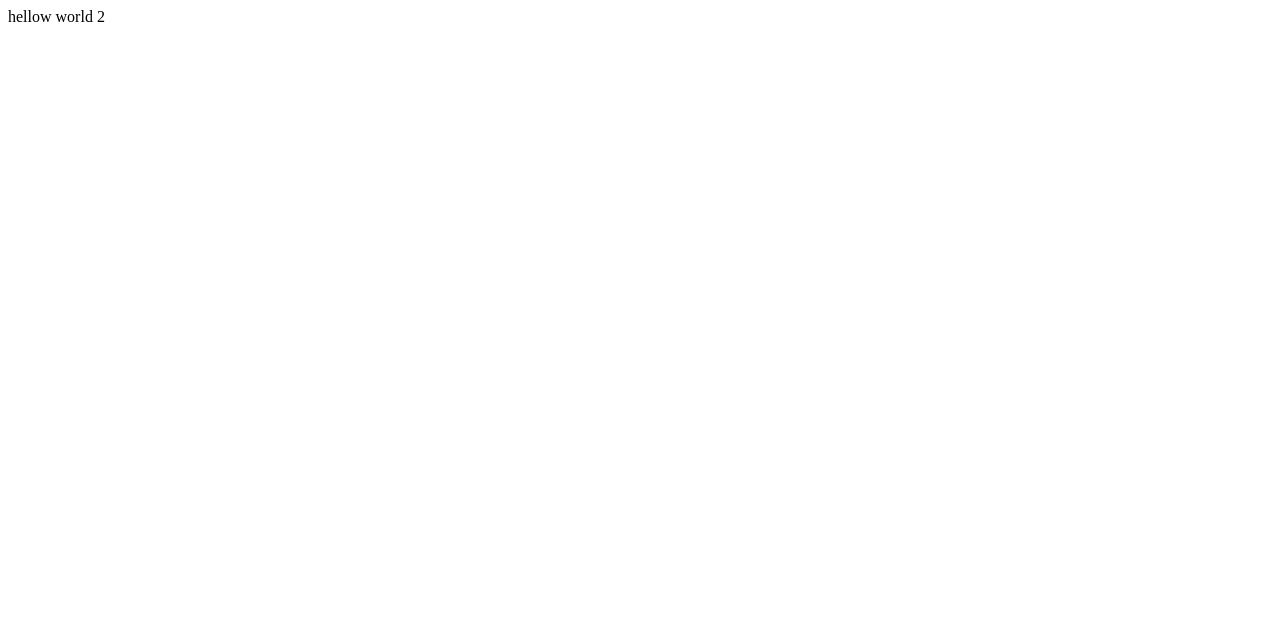
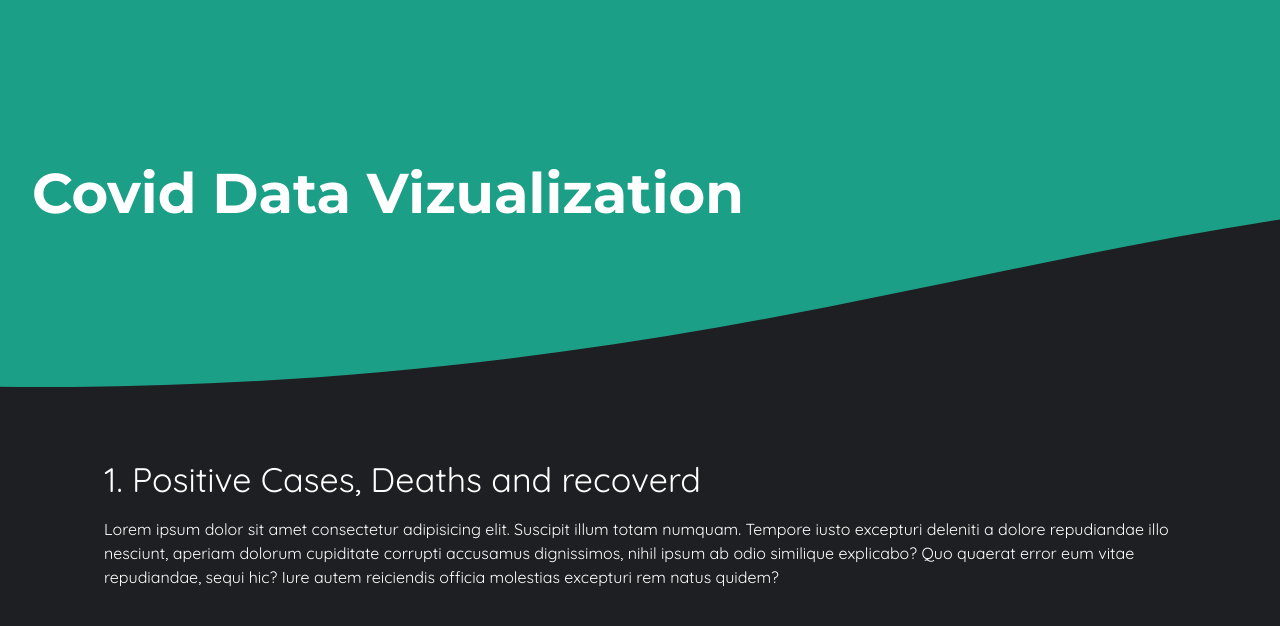
Before and after one commit to dgop92/covid-data-vis-client, a React (Create React App) app: page / in a window 1280 px wide. Shown: the top 626 px of the page. Built offline with nearby package versions, Linux system fonts and the light colour scheme.

Commit message:
feat: add page base sections

```diff
--- a/src/App.tsx
+++ b/src/App.tsx
@@ -1,5 +1,20 @@
+import { CssBaseline, Box } from "@mui/material";
+import { AppProvider } from "./providers/AppProvider";
+import { Header } from "./sections/Home";
+import { Section1 } from "./sections/Section1";
+
 function App() {
-  return <div>hellow world 2</div>;
+  return (
+    <AppProvider>
+      <CssBaseline />
+      <Box sx={{ backgroundColor: "background.default" }}>
+        <Header />
+        <Box sx={{ maxWidth: 1600, margin: "4rem auto", width: "85vw" }}>
+          <Section1 />
+        </Box>
+      </Box>
+    </AppProvider>
+  );
 }
 
 export default App;
--- /dev/null
+++ b/src/providers/AppProvider.tsx
@@ -0,0 +1,10 @@
+import { ThemeProvider } from "@mui/material/styles";
+import { muiTheme } from "../styles/theme";
+
+interface AppProviderProps {
+  children: React.ReactNode;
+}
+
+export function AppProvider({ children }: AppProviderProps): JSX.Element {
+  return <ThemeProvider theme={muiTheme}>{children}</ThemeProvider>;
+}
--- /dev/null
+++ b/src/sections/Home.tsx
@@ -0,0 +1,41 @@
+import { Typography, Box } from "@mui/material";
+import { ReactComponent as HeaderWave } from "../assets/header-wave.svg";
+
+const WAVE_HEIGHT = 387;
+
+export function Header() {
+  return (
+    <Box
+      component="section"
+      sx={{
+        display: "flex",
+        position: "relative",
+        height: WAVE_HEIGHT,
+      }}
+    >
+      <Typography
+        variant="h2"
+        component="h1"
+        sx={{
+          fontFamily: "titleFontFamily",
+          fontWeight: 700,
+          color: "text.primary",
+          fontSize: 56,
+          padding: 1,
+          zIndex: 2,
+          alignSelf: "center",
+          px: 4,
+        }}
+      >
+        Covid Data Vizualization
+      </Typography>
+      <Box
+        style={{ position: "absolute", zIndex: 1, overflow: "hidden", width: "100%" }}
+      >
+        <HeaderWave height={WAVE_HEIGHT} style={{ transform: "scale(1.8, 1)" }} />
+      </Box>
+    </Box>
+  );
+}
+
+// style={{ position: 'absolute', bottom: -150, right: -60, zIndex: 1 }}
--- /dev/null
+++ b/src/sections/Section1.tsx
@@ -0,0 +1,36 @@
+import { Box, Typography, Stack } from "@mui/material";
+
+export function Section1() {
+  return (
+    <Box
+      component="section"
+      sx={{
+        display: "flex",
+      }}
+    >
+      <Stack>
+        <Typography
+          variant="h4"
+          component="h4"
+          sx={{
+            p: 1,
+          }}
+        >
+          1. Positive Cases, Deaths and recoverd
+        </Typography>
+        <Typography
+          variant="body1"
+          sx={{
+            p: 1,
+          }}
+        >
+          Lorem ipsum dolor sit amet consectetur adipisicing elit. Suscipit illum totam
+          numquam. Tempore iusto excepturi deleniti a dolore repudiandae illo nesciunt,
+          aperiam dolorum cupiditate corrupti accusamus dignissimos, nihil ipsum ab odio
+          similique explicabo? Quo quaerat error eum vitae repudiandae, sequi hic? Iure
+          autem reiciendis officia molestias excepturi rem natus quidem?
+        </Typography>
+      </Stack>
+    </Box>
+  );
+}
--- /dev/null
+++ b/src/styles/theme.ts
@@ -0,0 +1,103 @@
+import { createTheme, alpha } from "@mui/material";
+// eslint-disable-next-line import/no-extraneous-dependencies
+import { SxProps } from "@mui/system";
+
+declare module "@mui/material/styles/createTypography" {
+  interface FontStyle {
+    titleFontFamily: string;
+  }
+}
+
+// TODO: dark and light colors are assumptions, change with the real one
+export const muiTheme = createTheme({
+  palette: {
+    primary: {
+      main: "#6746ED",
+      light: "#6746ED",
+      dark: "#6746ED",
+      contrastText: "#FFFFFC",
+    },
+    secondary: {
+      main: "#2BEBC8",
+      light: "#2BEBC8",
+      dark: "#2BEBC8",
+      contrastText: "#FFFFFC",
+    },
+    background: {
+      default: "#1E1F22",
+      paper: "#0C0C0E",
+    },
+    text: {
+      primary: "#FFFFFF",
+      secondary: "#FDFDFD",
+    },
+  },
+  typography: {
+    fontFamily: '"Quicksand", "Helvetica", "Arial", sans-serif',
+    titleFontFamily: '"Montserrat", "Helvetica", "Arial", sans-serif',
+  },
+
+  // Disable some google default styles
+
+  components: {
+    MuiButton: {
+      defaultProps: {
+        disableFocusRipple: true,
+        disableElevation: true,
+        disableRipple: true,
+      },
+      styleOverrides: {
+        root: {
+          textTransform: "capitalize",
+        },
+        // eslint-disable-next-line @typescript-eslint/ban-ts-comment
+        // @ts-ignore
+        containedPrimary: ({ theme }) => ({
+          "&:hover": {
+            backgroundColor: alpha(theme.palette.primary.main, 0.85),
+          },
+        }),
+        // eslint-disable-next-line @typescript-eslint/ban-ts-comment
+        // @ts-ignore
+        containedSecondary: ({ theme }) => ({
+          "&:hover": {
+            backgroundColor: alpha(theme.palette.secondary.main, 0.85),
+          },
+        }),
+      },
+    },
+    MuiIconButton: {
+      styleOverrides: {
+        // eslint-disable-next-line @typescript-eslint/ban-ts-comment
+        // @ts-ignore
+        colorPrimary: ({ theme }) => ({
+          "&:hover": {
+            backgroundColor: alpha(theme.palette.primary.main, 0.85),
+          },
+        }),
+        // eslint-disable-next-line @typescript-eslint/ban-ts-comment
+        // @ts-ignore
+        colorSecondary: ({ theme }) => ({
+          "&:hover": {
+            backgroundColor: alpha(theme.palette.secondary.main, 0.85),
+          },
+        }),
+      },
+    },
+  },
+});
+
+export type MuiTheme = typeof muiTheme;
+export type SxThemeProps = SxProps<MuiTheme>;
+
+/*
+--main: #6746ED;
+--primary-text: #FFFFFF;
+--primary-text2: #FDFDFD;
+--secondary-text: #A8ABB6;
+--divider-color: #BDBDBD;
+--background: #1E1F22;
+--constrast-text: #FFFFFF;
+--secondary: #2BEBC8;
+--card: #0C0C0E;
+*/
```
Also changed, not shown: src/styles/hooks.ts (added, +8 -0 lines), .eslintrc.js, src/assets/header-wave.svg (added).
